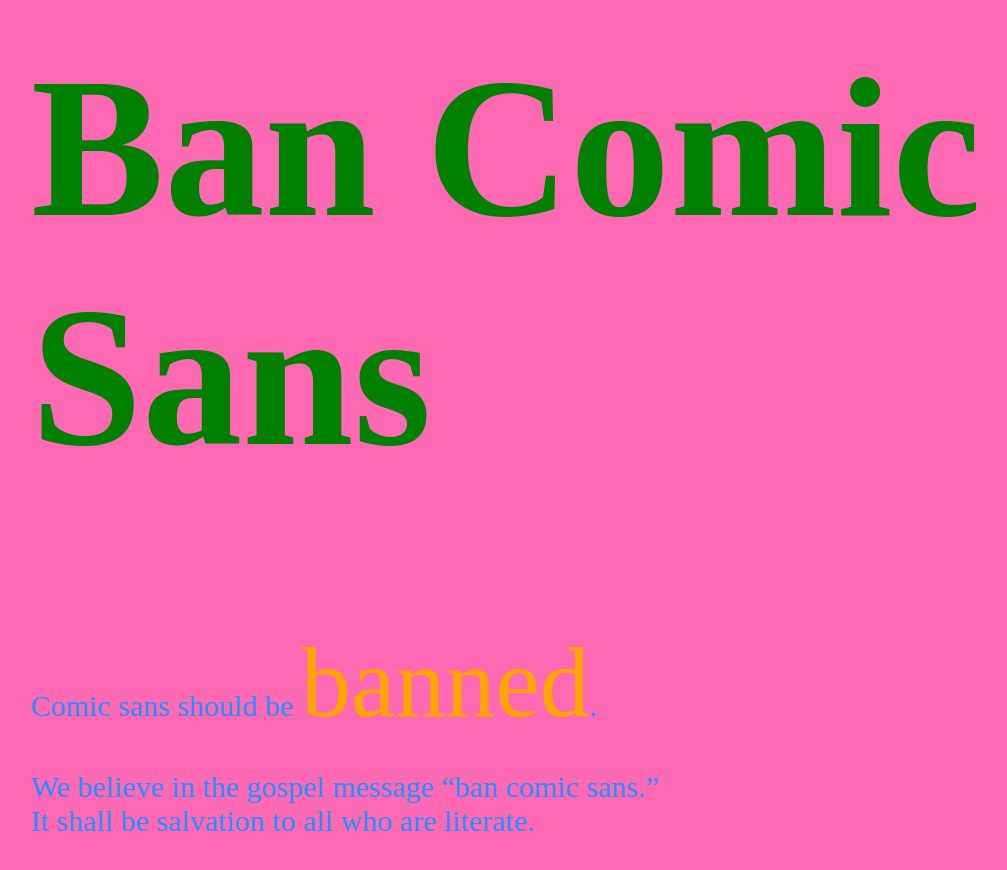
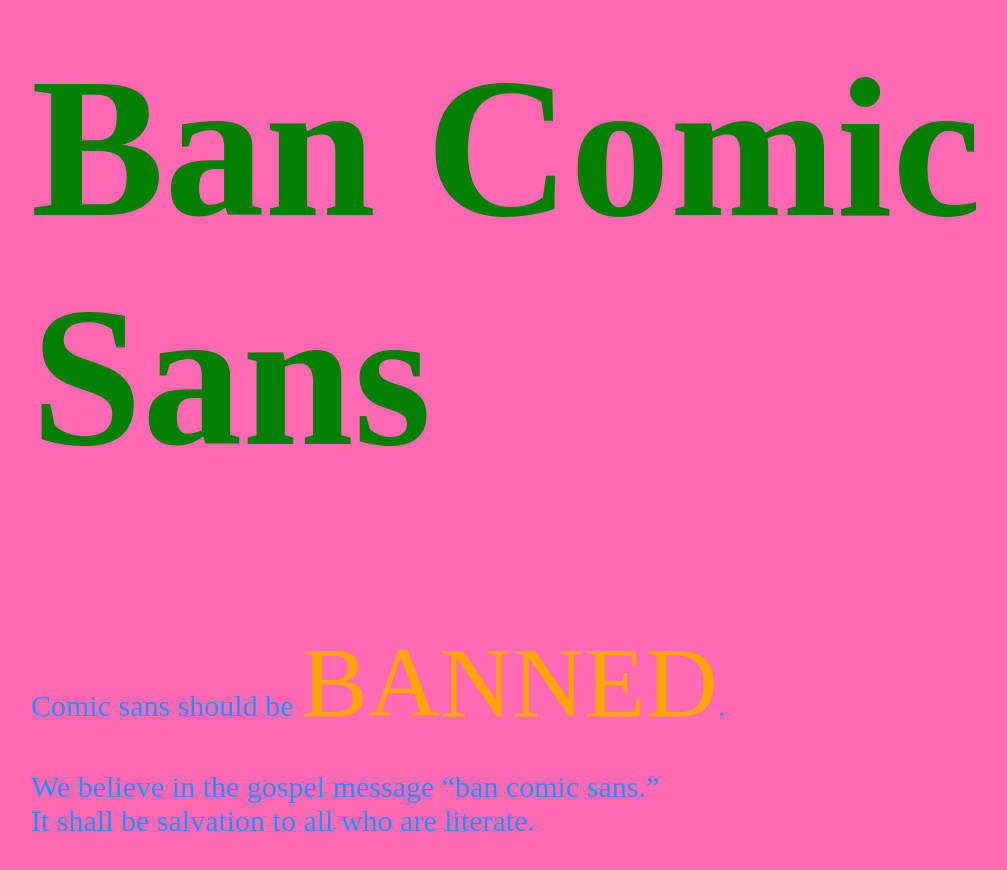
Before and after one commit to kenstarzer/design-manifesto, a plain HTML site: page index.html in a window 1280 px wide. Shown: the whole page, without its empty margins (2-1009 px from the left). Drawn offline with Linux system fonts and the light colour scheme.

Commit message:
Update index.html
edited span

```diff
--- a/index.html
+++ b/index.html
@@ -16,7 +16,7 @@
       }
       span {
         color: orange;
-        text-decoration: uppercase;
+        text-transform: uppercase;
         font-size: 100px;
       }
     </style>
```
